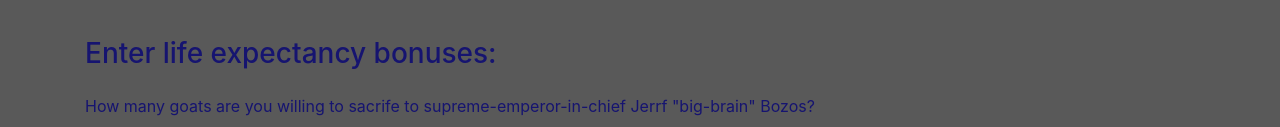
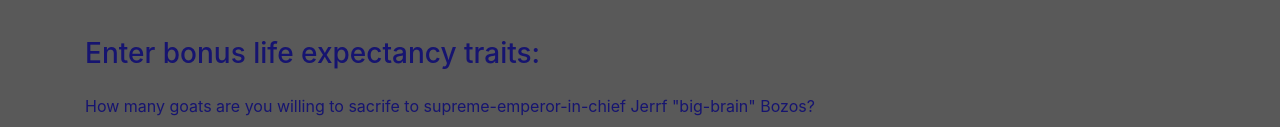
Before and after one commit to cordenbrock/galactic-age, a website built with webpack: page src/index.html in a window 1280 px wide. Shown: the part 302-429 px from the top of the page. Built offline with nearby package versions, Linux system fonts and the light colour scheme.

Commit message:
Update README

```diff
--- a/src/index.html
+++ b/src/index.html
@@ -13,11 +13,11 @@
       </div>
       <br>
       <div class="form-group">
-        <h3>Enter life expectancy bonuses:</h3>
+        <h3>Enter bonus life expectancy traits:</h3>
         <p class="pt-3">How many goats are you willing to sacrife to supreme-emperor-in-chief Jerrf "big-brain" Bozos?</p>
         <input id="bozos" type="number" value="0">
         <br>
-        <p class="pt-3">How many Tesla Trucks can you buy from super cool-guy Elon " not-lame" Tusks?</p>
+        <p class="pt-3">How many Tesla Trucks can you buy from super cool-guy Elon "not-lame" Tusks?</p>
         <input id="tusks" type="number" value="0">
         <br>
         <p class="pt-3">How many Carl Sagan seances do you host each year?</p>
```
Also changed, not shown: README.md.
